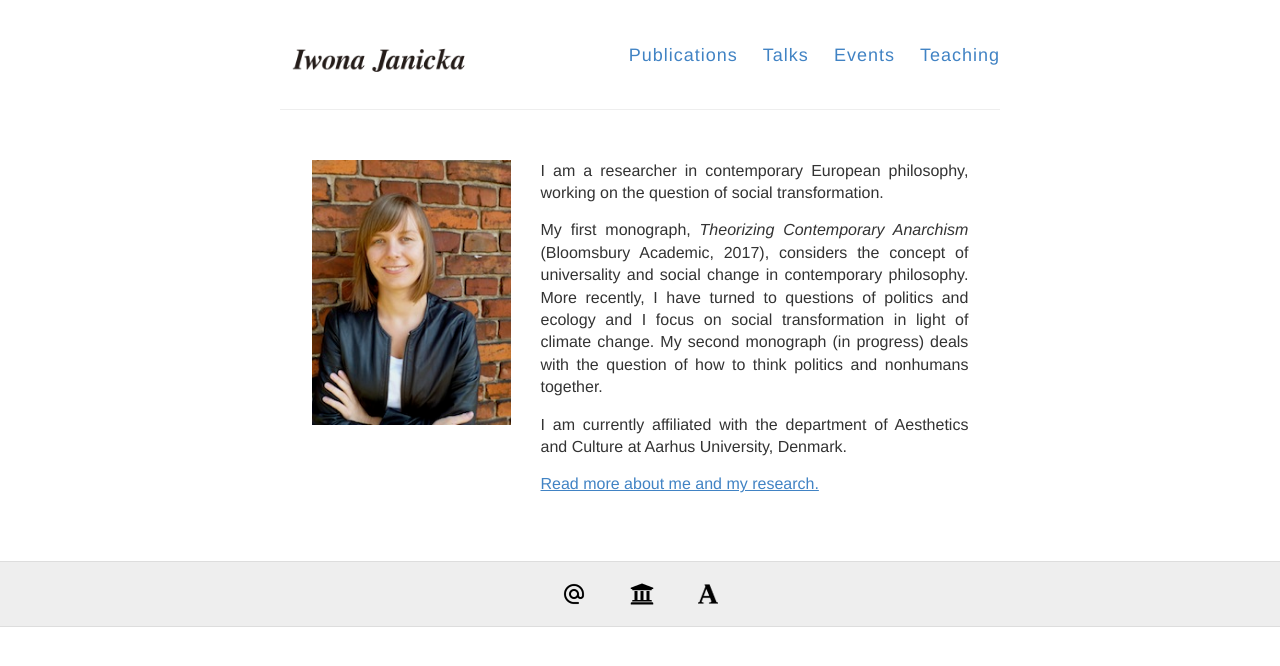
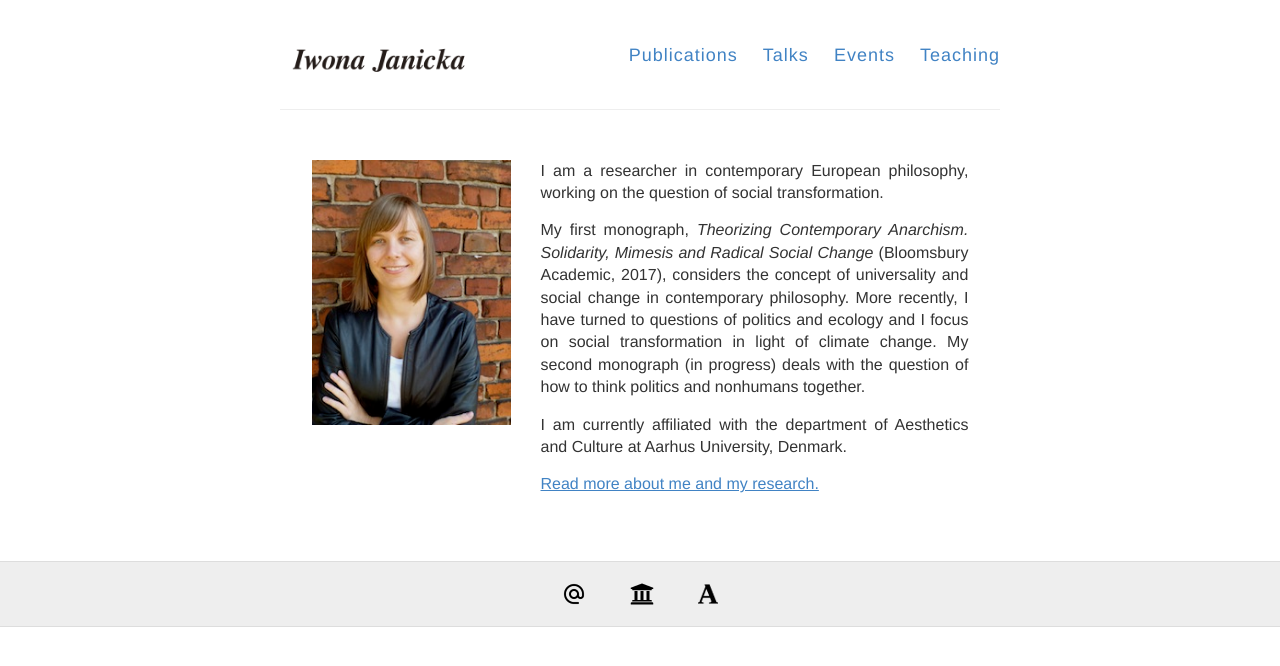
Before and after one commit to IJanicka/IJanicka.github.io, a Jekyll site: the page built from index.md, in a window 1280 px wide. Shown: the top 666 px of the page. Built offline with Jekyll 4.4.1, drawn with Linux system fonts in a browser that asks for light colours.

Commit message:
Update index.md

```diff
--- a/index.md
+++ b/index.md
@@ -11,7 +11,7 @@
      </div>
     <div class="col-sm-8">
     <p>I am a researcher in contemporary European philosophy, working on the question of social transformation.</p>
-    <p> My first monograph, <i>Theorizing Contemporary Anarchism</i> (Bloomsbury Academic, 2017), considers the concept of universality and social change in contemporary philosophy. More recently, I have turned to questions of politics and ecology and I focus on social transformation in light of climate change. My second monograph (in progress) deals with the question of how to think politics and nonhumans together.</p>
+    <p> My first monograph, <i>Theorizing Contemporary Anarchism. Solidarity, Mimesis and Radical Social Change</i> (Bloomsbury Academic, 2017), considers the concept of universality and social change in contemporary philosophy. More recently, I have turned to questions of politics and ecology and I focus on social transformation in light of climate change. My second monograph (in progress) deals with the question of how to think politics and nonhumans together.</p>
     <p>I am currently affiliated with the department of Aesthetics and Culture at Aarhus University, Denmark.</p>
       <p><a href="about">Read more about me and my research.</a></p>
     </div>
```
